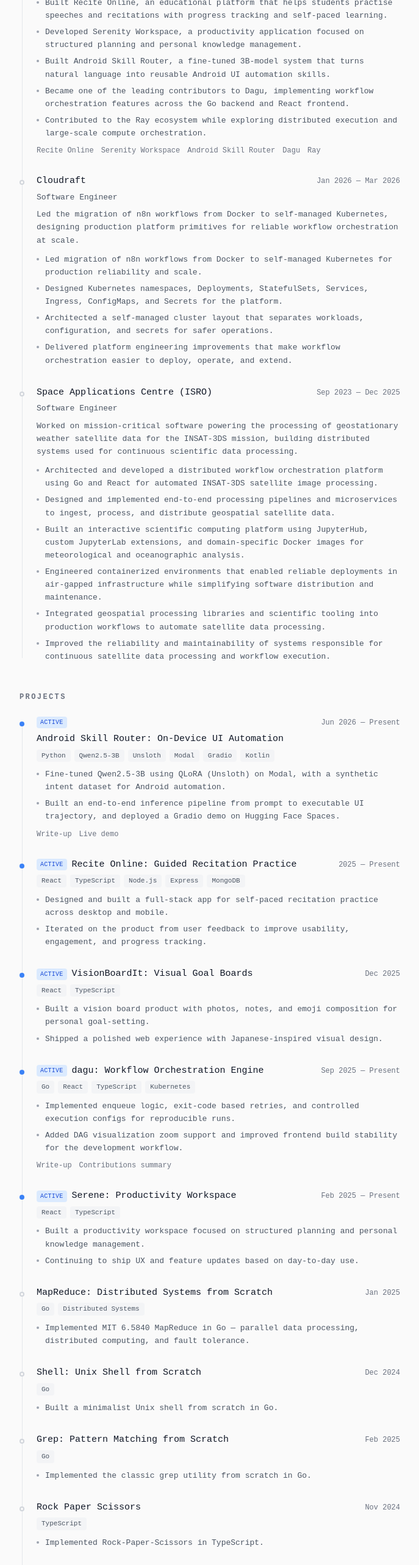
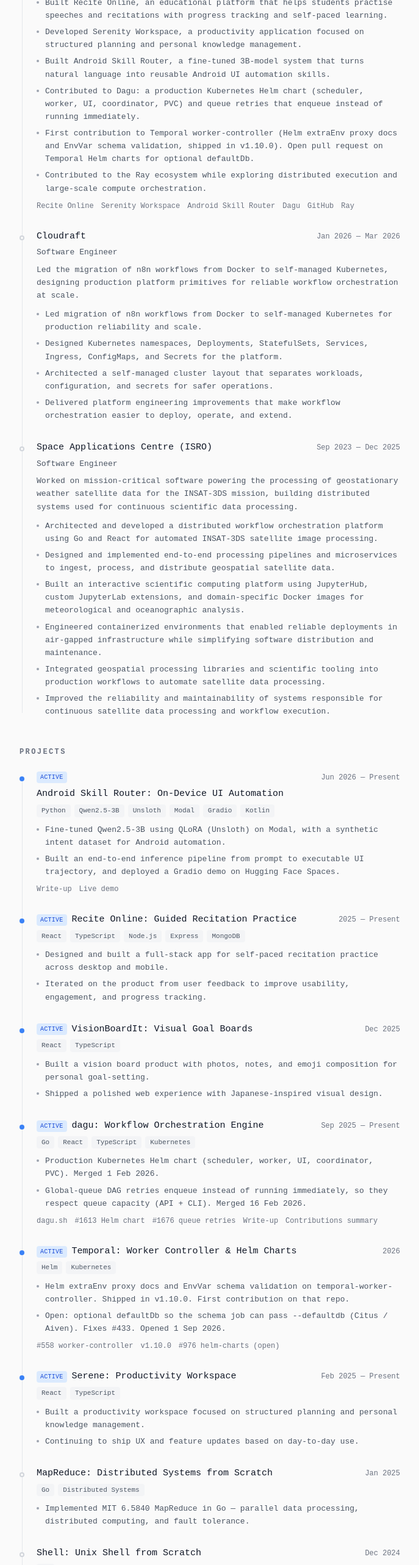
Before and after one commit to kriyanshii/kriyanshii.github.io, a React (Vite) app: page / in a window 1280 px wide. Shown: the part 1040-3606 px from the top of the page at 61% size, without its empty margins (296-983 px from the left). Built offline with nearby package versions, Linux system fonts and the light colour scheme; a web font is replaced by a local one.

Commit message:
portfolio update

```diff
--- a/index.html
+++ b/index.html
@@ -51,7 +51,8 @@
         }
       ],
       "hasCredential": [
-        {"@type": "Role", "roleName": "Dagu contributor", "url": "https://github.com/dagu-org/dagu"},
+        {"@type": "Role", "roleName": "Dagu contributor", "url": "https://dagu.sh/"},
+        {"@type": "CreativeWork", "name": "Escaping Cron Hell: Building and Contributing to Dagu", "url": "https://fossunited.org/c/indiafoss/2026/cfp/8ne6l7qetc"},
         {"@type": "CreativeWork", "name": "VisionBoardIt", "url": "https://visionboardit.art"},
         {"@type": "CreativeWork", "name": "MapReduce (MIT 6.5840)", "url": "https://github.com/kriyanshii/mit-6.5840"},
         {"@type": "CreativeWork", "name": "Serene", "url": "https://sereneworkspace.netlify.app"}
--- a/src/data/portfolio.ts
+++ b/src/data/portfolio.ts
@@ -9,6 +9,21 @@ export interface TalkItem {
   year: string;
   tag: string;
   link: string;
+  linkLabel?: string;
+}
+
+export interface OpensourceBullet {
+  status: 'merged' | 'open';
+  label: string;
+  text: string;
+  href: string;
+}
+
+export interface OpensourceHighlight {
+  project: string;
+  summary: string;
+  bullets?: OpensourceBullet[];
+  links: { label: string; href: string }[];
 }
 
 export const workItems: ProjectItem[] = [
@@ -39,14 +54,16 @@ export const workItems: ProjectItem[] = [
       'Built Recite Online, an educational platform that helps students practise speeches and recitations with progress tracking and self-paced learning.',
       'Developed Serenity Workspace, a productivity application focused on structured planning and personal knowledge management.',
       'Built Android Skill Router, a fine-tuned 3B-model system that turns natural language into reusable Android UI automation skills.',
-      'Became one of the leading contributors to Dagu, implementing workflow orchestration features across the Go backend and React frontend.',
+      'Contributed to Dagu: a production Kubernetes Helm chart (scheduler, worker, UI, coordinator, PVC) and queue retries that enqueue instead of running immediately.',
+      'First contribution to Temporal worker-controller (Helm extraEnv proxy docs and EnvVar schema validation, shipped in v1.10.0). Open pull request on Temporal Helm charts for optional defaultDb.',
       'Contributed to the Ray ecosystem while exploring distributed execution and large-scale compute orchestration.',
     ],
     links: [
       { label: 'Recite Online', href: 'https://www.recite.online/' },
       { label: 'Serenity Workspace', href: 'https://sereneworkspace.netlify.app/' },
       { label: 'Android Skill Router', href: '/blog/android-skill-router' },
-      { label: 'Dagu', href: 'https://github.com/dagu-org/dagu/commits/main/?author=kriyanshii' },
+      { label: 'Dagu', href: 'https://dagu.sh/' },
+      { label: 'GitHub', href: 'https://github.com/kriyanshii' },
       { label: 'Ray', href: 'https://github.com/kriyanshii/ray/commits/master/?author=kriyanshii' },
     ],
   },
@@ -136,16 +153,38 @@ export const projectItems: ProjectItem[] = [
     date: 'Sep 2025 — Present',
     description:
       'Open-source workflow engine contributions across backend, frontend, and deployment.',
-    link: 'https://github.com/dagu-org/dagu/commits/main/?author=kriyanshii',
+    link: 'https://dagu.sh/',
     isNew: true,
     bulletPoints: [
-      'Implemented enqueue logic, exit-code based retries, and controlled execution configs for reproducible runs.',
-      'Added DAG visualization zoom support and improved frontend build stability for the development workflow.',
+      'Production Kubernetes Helm chart (scheduler, worker, UI, coordinator, PVC). Merged 1 Feb 2026.',
+      'Global-queue DAG retries enqueue instead of running immediately, so they respect queue capacity (API + CLI). Merged 16 Feb 2026.',
     ],
     stack: ['Go', 'React', 'TypeScript', 'Kubernetes'],
     links: [
+      { label: 'dagu.sh', href: 'https://dagu.sh/' },
+      { label: '#1613 Helm chart', href: 'https://github.com/dagu-org/dagu/pull/1613' },
+      { label: '#1676 queue retries', href: 'https://github.com/dagu-org/dagu/pull/1676' },
       { label: 'Write-up', href: '/blog/enqueue-retry-dedup' },
       { label: 'Contributions summary', href: '/blog/open-source-contributions' },
+    ],
+  },
+  {
+    type: 'project',
+    title: 'Temporal: Worker Controller & Helm Charts',
+    date: '2026',
+    description:
+      'Helm docs, schema validation, and an open chart change for Temporal.',
+    link: 'https://github.com/temporalio/temporal-worker-controller/pull/558',
+    isNew: true,
+    bulletPoints: [
+      'Helm extraEnv proxy docs and EnvVar schema validation on temporal-worker-controller. Shipped in v1.10.0. First contribution on that repo.',
+      'Open: optional defaultDb so the schema job can pass --defaultdb (Citus / Aiven). Fixes #433. Opened 1 Sep 2026.',
+    ],
+    stack: ['Helm', 'Kubernetes'],
+    links: [
+      { label: '#558 worker-controller', href: 'https://github.com/temporalio/temporal-worker-controller/pull/558' },
+      { label: 'v1.10.0', href: 'https://github.com/temporalio/temporal-worker-controller/releases/tag/v1.10.0' },
+      { label: '#976 helm-charts (open)', href: 'https://github.com/temporalio/helm-charts/pull/976' },
     ],
   },
   {
@@ -223,6 +262,14 @@ export const projectItems: ProjectItem[] = [
 
 export const talkItems: TalkItem[] = [
   {
+    title: 'Escaping Cron Hell: Building and Contributing to Dagu',
+    description: 'IndiaFOSS 2026, Cloud & DevOps, 27 Sep.',
+    year: '2026',
+    tag: 'Conference Talk',
+    link: 'https://fossunited.org/c/indiafoss/2026/cfp/8ne6l7qetc',
+    linkLabel: 'Session',
+  },
+  {
     title: 'Interactive Computing Environments for Open Science',
     description:
       'Scalable JupyterHub deployments and Mercury integration for scientific research workflows.',
@@ -232,15 +279,53 @@ export const talkItems: TalkItem[] = [
   },
 ];
 
-export const opensourceHighlights = [
+export const opensourceHighlights: OpensourceHighlight[] = [
   {
     project: 'Dagu',
     summary:
-      'Co-authored Dagu\'s queue management system (v1.17.0), 20 merged PRs, and 16 GitHub release credits — queue tooling, Helm/Kubernetes deployment, DAG run controls, and API design.',
+      'Co-authored the queue system (v1.17.0), with 20 merged PRs and 16 GitHub release credits.',
+    bullets: [
+      {
+        status: 'merged',
+        label: '#1613',
+        text: 'Production Kubernetes Helm chart (scheduler, worker, UI, coordinator, PVC). Merged 1 Feb 2026.',
+        href: 'https://github.com/dagu-org/dagu/pull/1613',
+      },
+      {
+        status: 'merged',
+        label: '#1676',
+        text: 'Retries for global-queue DAGs enqueue instead of running immediately, so they respect queue capacity (API + CLI). Merged 16 Feb 2026.',
+        href: 'https://github.com/dagu-org/dagu/pull/1676',
+      },
+    ],
     links: [
+      { label: 'dagu.sh', href: 'https://dagu.sh/' },
+      { label: 'GitHub', href: 'https://github.com/kriyanshii' },
       { label: 'Contributions on GitHub', href: 'https://github.com/dagu-org/dagu/commits/main/?author=kriyanshii' },
       { label: 'Write-up on this site', href: '/blog/open-source-contributions' },
       { label: 'Enqueue, retry, dedup', href: '/blog/enqueue-retry-dedup' },
+    ],
+  },
+  {
+    project: 'Temporal',
+    summary: 'Helm and schema work on the worker controller and the Temporal Helm charts.',
+    bullets: [
+      {
+        status: 'merged',
+        label: 'worker-controller #558',
+        text: 'Helm extraEnv proxy docs and EnvVar schema validation. Shipped in v1.10.0. First contribution on that repo.',
+        href: 'https://github.com/temporalio/temporal-worker-controller/pull/558',
+      },
+      {
+        status: 'open',
+        label: 'helm-charts #976',
+        text: 'Optional defaultDb so the schema job can pass --defaultdb (Citus / Aiven). Fixes #433. Opened 1 Sep 2026.',
+        href: 'https://github.com/temporalio/helm-charts/pull/976',
+      },
+    ],
+    links: [
+      { label: 'v1.10.0 release', href: 'https://github.com/temporalio/temporal-worker-controller/releases/tag/v1.10.0' },
+      { label: '#976 (open)', href: 'https://github.com/temporalio/helm-charts/pull/976' },
     ],
   },
   {
--- a/src/pages/Home.tsx
+++ b/src/pages/Home.tsx
@@ -141,7 +141,7 @@ export function Home() {
                 rel="noopener noreferrer"
                 className="text-xs text-gray-500 transition-colors hover:text-blue-600 dark:hover:text-blue-400"
               >
-                Watch talk
+                {talk.linkLabel ?? 'Watch talk'}
               </a>
             </article>
           ))}
--- a/src/pages/Talks.tsx
+++ b/src/pages/Talks.tsx
@@ -8,7 +8,7 @@ export function Talks() {
     <div className="max-w-2xl mx-auto px-6">
       <PageSeo
         title="Talks"
-        description="Conference talks and live sessions on JupyterHub, interactive computing, and backend systems for research teams."
+        description="Conference talks on Dagu, workflow orchestration, and interactive computing for research teams."
         canonical={`${SITE_URL}/talks`}
         ogImage={DEFAULT_OG_IMAGE}
       />
@@ -16,8 +16,7 @@ export function Talks() {
       <header className="mb-16">
         <h1 className="text-2xl font-medium mb-4 dark:text-white">Talks</h1>
         <p className="text-[15px] leading-relaxed text-gray-800 dark:text-gray-300">
-          Presentations on interactive computing environments, open science infrastructure, and backend
-          engineering for research teams.
+          Conference talks on workflow orchestration and interactive computing for research teams.
         </p>
       </header>
 
@@ -45,7 +44,7 @@ export function Talks() {
                 className="shrink-0 flex items-center gap-2 text-sm text-gray-600 hover:text-gray-900 dark:text-gray-400 dark:hover:text-gray-200 transition-colors"
               >
                 <Presentation size={16} />
-                Watch
+                {talk.linkLabel ?? 'Watch'}
               </a>
             </div>
           </div>
```
Also changed, not shown: src/content/blog/open-source-contributions.md (+4 -3 lines), src/pages/Opensource.tsx (+28 -3 lines).
